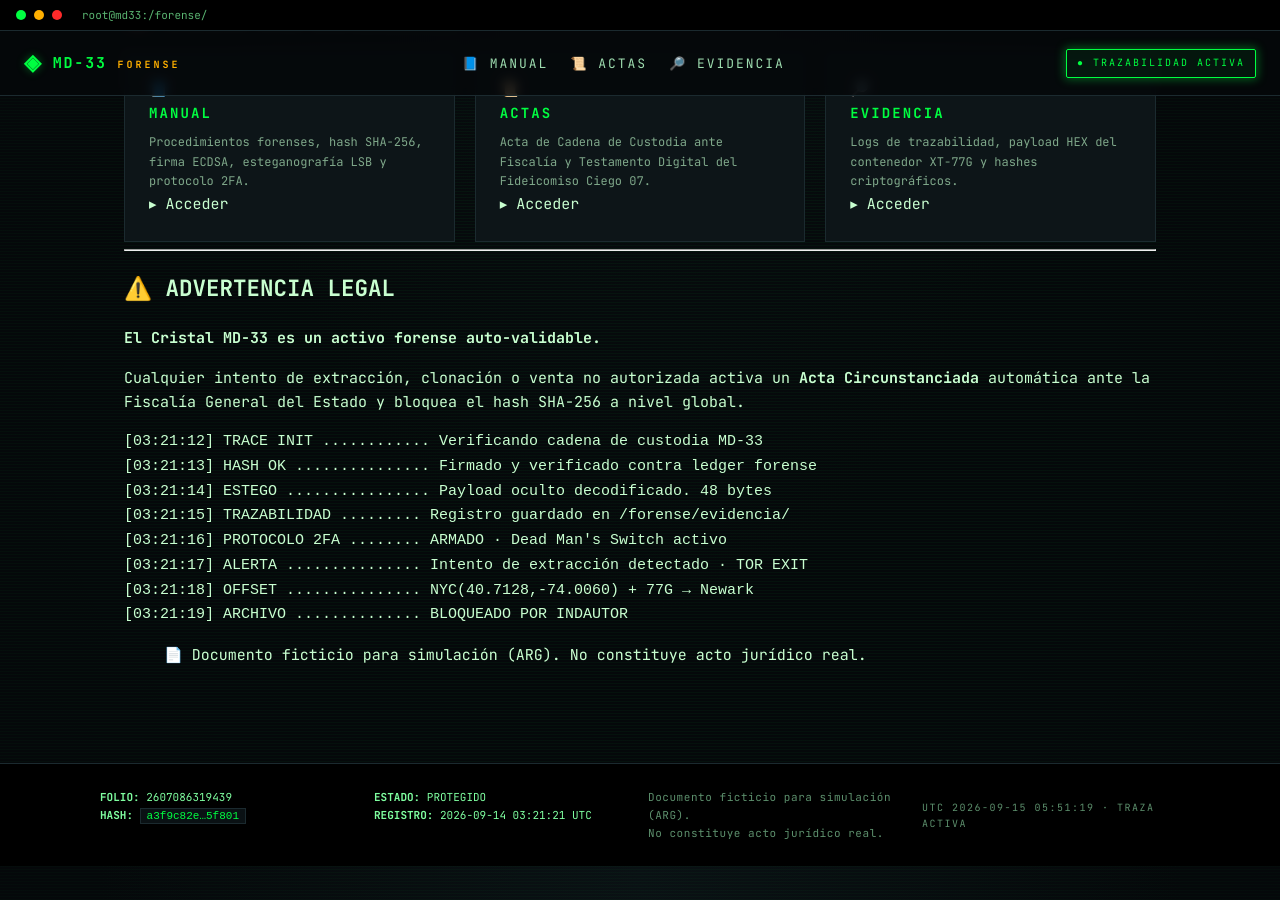
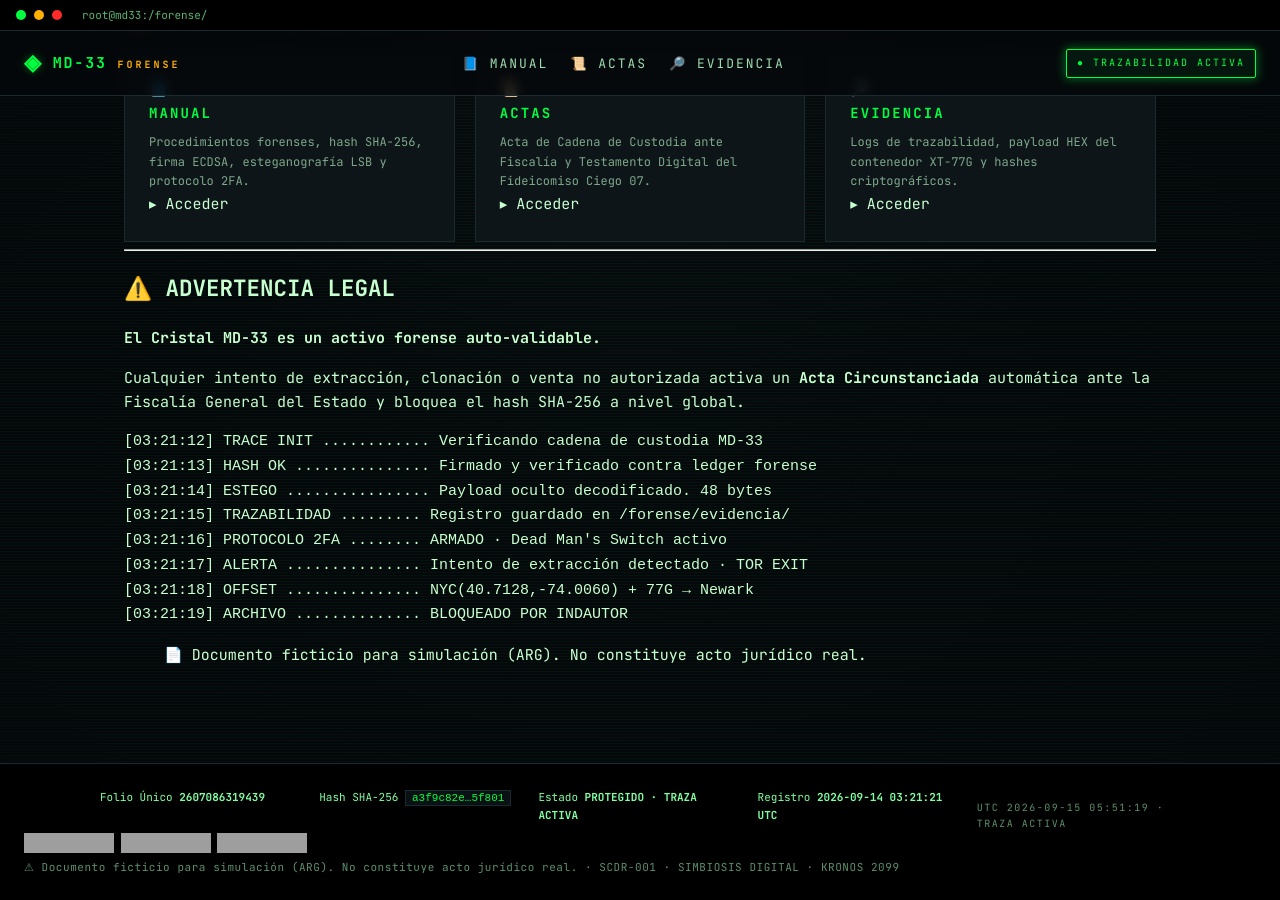
Before and after one commit to Marcorojas17/md-33, a Jekyll site: the page built from index.md, in a window 1280 px wide and 900 px high, scrolled down 785 px. Built offline with Jekyll 4.4.1, drawn with Linux system fonts in a browser that asks for light colours; our own code applies the rules of GitHub Pages for plain Markdown files; grey boxes are pictures that could not be loaded.

Commit message:
💬 Commit: footer nivel dios con badges

```diff
--- a/_includes/footer.html
+++ b/_includes/footer.html
@@ -1,16 +1,28 @@
 <footer class="site-footer" role="contentinfo">
   <div class="footer-grid">
-    <div>
-      <strong>FOLIO:</strong> 2607086319439<br>
-      <strong>HASH:</strong> <code>a3f9c82e…5f801</code>
+    <div class="footer-block">
+      <span class="footer-label">Folio Único</span>
+      <strong>2607086319439</strong>
     </div>
-    <div>
-      <strong>ESTADO:</strong> PROTEGIDO<br>
-      <strong>REGISTRO:</strong> 2026-09-14 03:21:21 UTC
+    <div class="footer-block">
+      <span class="footer-label">Hash SHA-256</span>
+      <code>a3f9c82e…5f801</code>
     </div>
-    <div class="footer-disclaimer">
-      Documento ficticio para simulación (ARG).<br>
-      No constituye acto jurídico real.
+    <div class="footer-block">
+      <span class="footer-label">Estado</span>
+      <strong>PROTEGIDO · TRAZA ACTIVA</strong>
+    </div>
+    <div class="footer-block">
+      <span class="footer-label">Registro</span>
+      <strong>2026-09-14 03:21:21 UTC</strong>
     </div>
   </div>
+  <div class="footer-badges">
+    <img src="https://img.shields.io/badge/estado-v1.0%20experimental-ffcc00?style=for-the-badge&labelColor=0a0d10" alt="Estado">
+    <img src="https://img.shields.io/badge/safe%20creative-2607086319439-ff00ff?style=for-the-badge&labelColor=0a0d10" alt="Safe Creative">
+    <img src="https://img.shields.io/badge/ethereum-anclado-8b5cf6?style=for-the-badge&labelColor=0a0d10" alt="Ethereum">
+  </div>
+  <div class="footer-disclaimer">
+    ⚠ Documento ficticio para simulación (ARG). No constituye acto jurídico real. · SCDR-001 · SIMBIOSIS DIGITAL · KRONOS 2099
+  </div>
 </footer>
```
